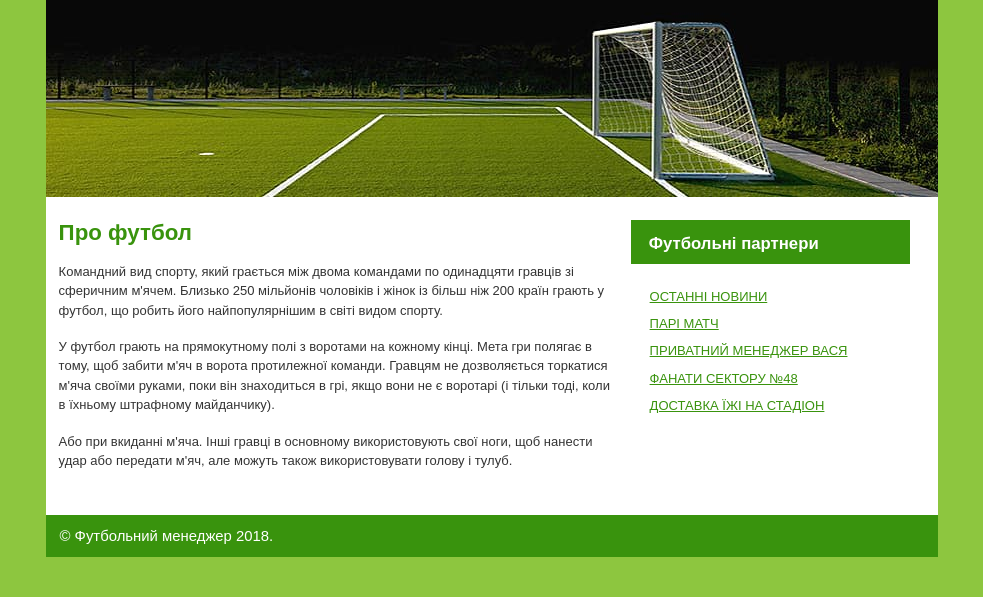
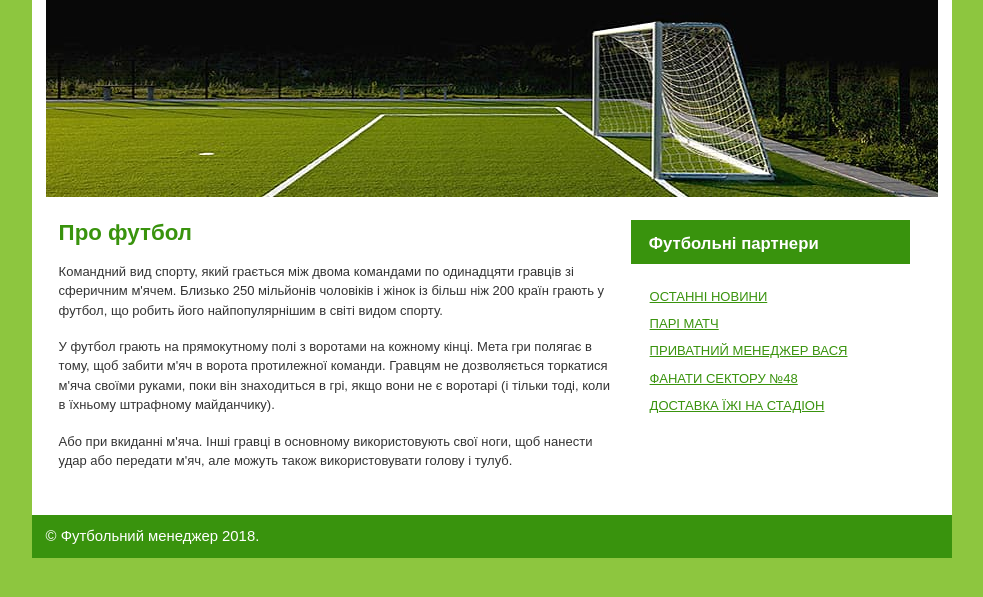
Before and after one commit to atamanchuk1411/fm_v3, a plain HTML site: page index.html in a window 1280 px wide. Shown: the part 143-740 px from the top of the page, without its empty margins (148-1131 px from the left). Drawn offline with Linux system fonts and the light colour scheme.

Commit message:
Correct adaptive

```diff
--- a/css/style.css
+++ b/css/style.css
@@ -34,7 +34,8 @@ h2{
 
 footer{
     background-color: #39930d;
-    padding: 14rem 15rem;
+    padding: 15rem;
+    margin: 0 -15rem;
 }
 
 h1{
@@ -58,6 +59,7 @@ ul{
     background-color: #ffffff;
     max-width: 960rem;
     margin: 0 auto;
+    padding: 0 15rem;
 }
 
 h1, a, .football, .manager{
```
